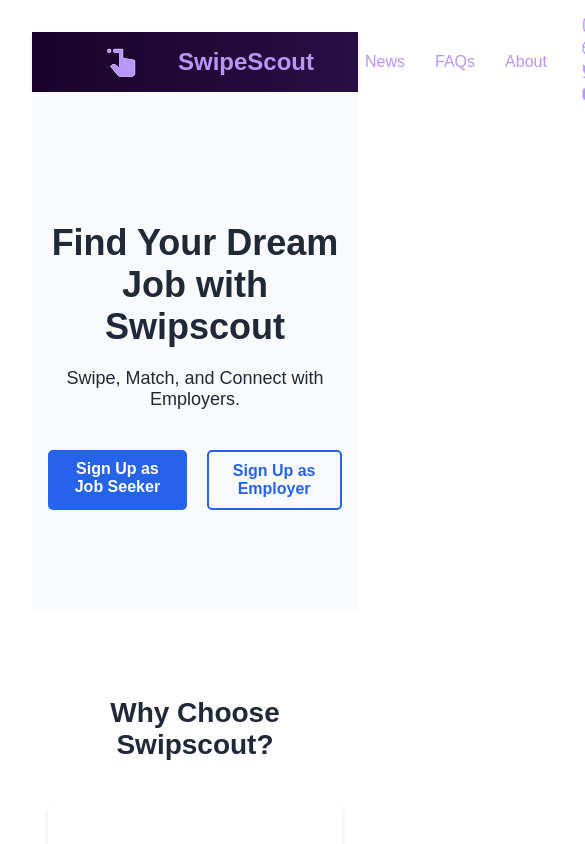
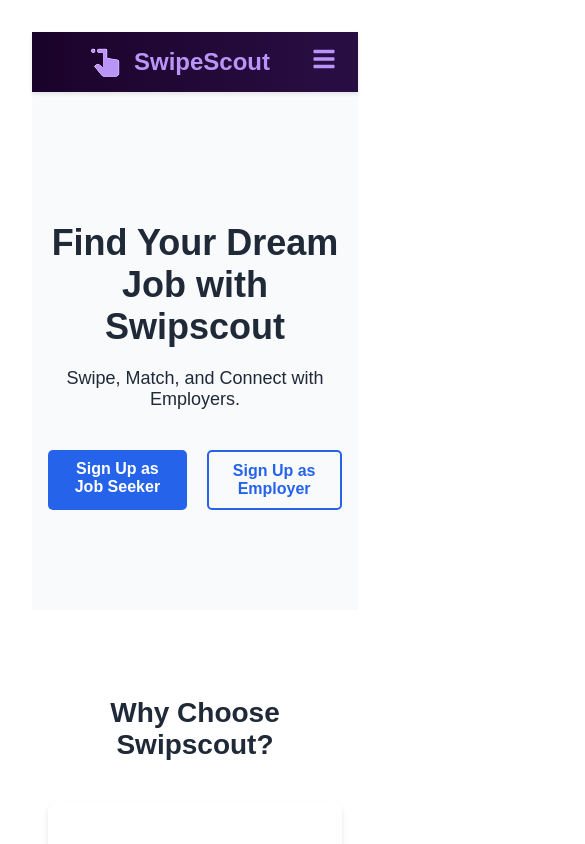
Before and after one commit to Voltamon/Swipescout, a React (Vite) app: page / in a window 390 px wide. Shown: the top 844 px of the page, 585 px wide, since content can reach past the window. Built offline with nearby package versions, Linux system fonts and the light colour scheme.

Commit message:
noura-responsive header using media query with react

```diff
--- a/src/components/Header3/Header3.css
+++ b/src/components/Header3/Header3.css
@@ -2,35 +2,82 @@
   display: flex;
   justify-content: space-between;
   align-items: center;
-  padding: 0;
-  margin: 0;
+  padding: 0 20px;
   background: linear-gradient(to right, #1a032a, #290e44);
   color: #b995f8;
   height: 60px;
+  position: relative;
 }
+
 .logo {
   display: flex;
-  gap: 2px;
-  justify-content: center;
   align-items: center;
+  gap: 10px;
 }
+
+.logo img {
+  width: 36px;
+  height: 36px;
+}
+
+/* زر القائمة (الهامبرغر) */
+.menu-toggle {
+  display: none;
+  background: none;
+  border: none;
+  font-size: 24px;
+  color: #b995f8;
+  cursor: pointer;
+}
+
+/* القائمة */
+.nav {
+  display: flex;
+  gap: 20px;
+}
+
 .nav a {
   text-decoration: none;
-  margin: 0 15px;
   font-size: 16px;
+  color: #b995f8;
 }
+
 .nav a:hover {
   text-decoration: underline;
 }
+
+.social-icons {
+  display: flex;
+  gap: 10px;
+}
+
 .social-icons a svg {
   color: #b995f8;
   font-size: 18px;
 }
-.social-icons {
-  margin: 0 10px;
-  font-size: 18px;
+
+@media (max-width: 768px) {
+  .menu-toggle {
+    display: block;
+  }
+
+  .nav {
+    display: none;
+    flex-direction: column;
+    position: absolute;
+    top: 60px;
+    left: 0;
+    width: 100%;
+    background: #290e44;
+    text-align: center;
+    padding: 20px 0;
+  }
+
+  .nav.active {
+    display: flex;
+  }
+
+  .social-icons {
+    display: none;
+  }
 }
-.logo img {
-  width: 36px;
-  height: 36px;
-}
--- a/src/components/Header3/Header3.jsx
+++ b/src/components/Header3/Header3.jsx
@@ -1,33 +1,34 @@
-import React from "react";
+import React, { useState } from "react";
 import logo from "../../assets/logo.png";
 import { FaInstagram, FaYoutube, FaTwitter, FaDribbble } from "react-icons/fa";
+import { FaBars, FaTimes } from "react-icons/fa";
 import "./Header3.css";
 
 const Header3 = () => {
+  const [menuOpen, setMenuOpen] = useState(false);
+
   return (
     <header className="header">
       <div className="logo">
-        <img src={logo} alt="Logo" className="logo" />
+        <img src={logo} alt="Logo" />
         <p>SwipeScout</p>
       </div>
-      <nav className="nav">
+
+      <button className="menu-toggle" onClick={() => setMenuOpen(!menuOpen)}>
+        {menuOpen ? <FaTimes /> : <FaBars />}
+      </button>
+
+      <nav className={`nav ${menuOpen ? "active" : ""}`}>
         <a href="#">News</a>
         <a href="#">FAQs</a>
         <a href="#">About</a>
       </nav>
+
       <div className="social-icons">
-        <a href="#">
-          <FaInstagram />
-        </a>
-        <a href="#">
-          <FaDribbble />
-        </a>
-        <a href="#">
-          <FaTwitter />
-        </a>
-        <a href="#">
-          <FaYoutube />
-        </a>
+        <a href="#"><FaInstagram /></a>
+        <a href="#"><FaDribbble /></a>
+        <a href="#"><FaTwitter /></a>
+        <a href="#"><FaYoutube /></a>
       </div>
     </header>
   );
```
